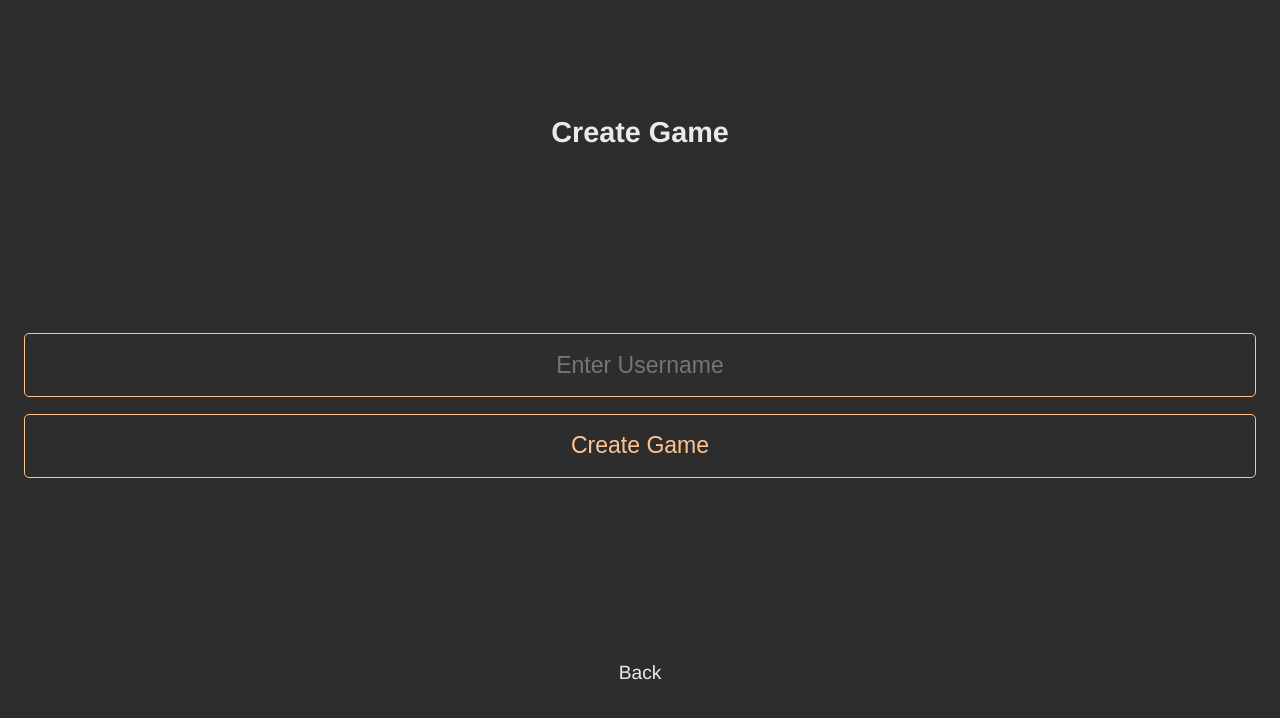
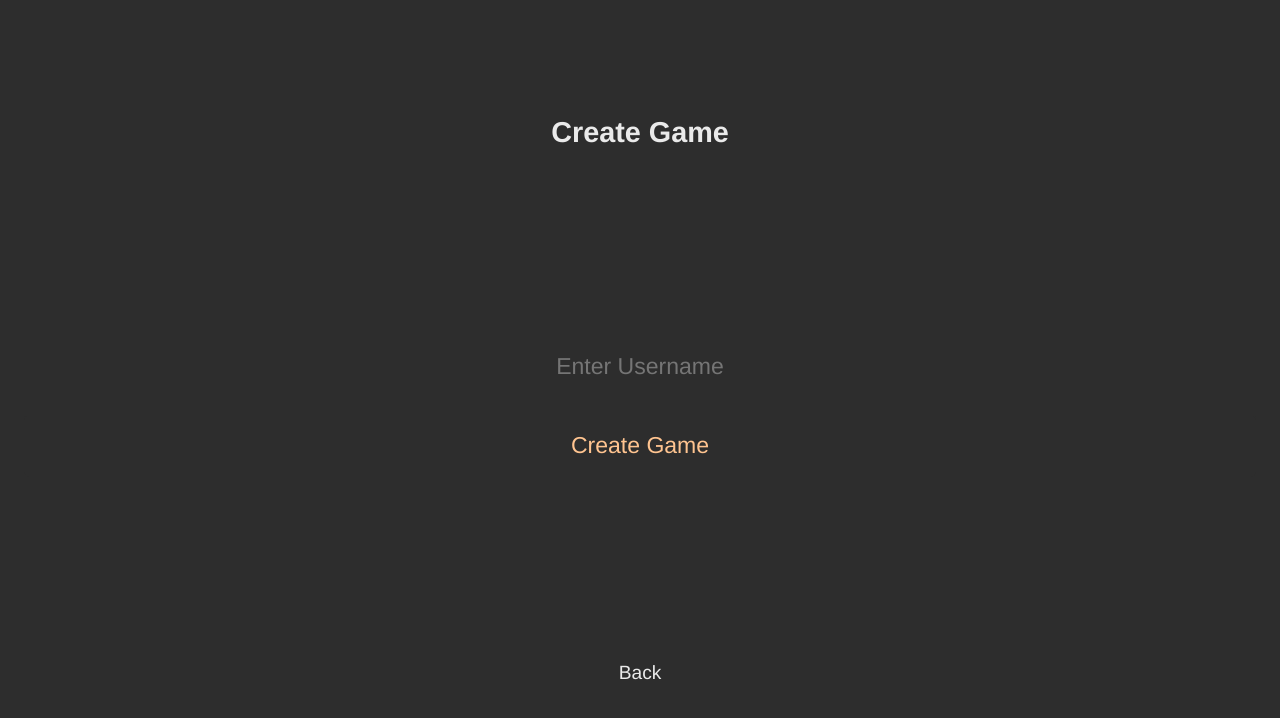
Before and after one commit to rmar8138/the-mind, a Vue app: page /create in a window 1280 px wide. Shown: the top 718 px of the page. Built offline with nearby package versions, Linux system fonts and the light colour scheme; no server answers; what vue-socket.io-extended would draw is missing.

Commit message:
Styles for lobby

```diff
--- a/src/App.vue
+++ b/src/App.vue
@@ -20,7 +20,7 @@ html {
 }
 
 body {
-  font-family: Avenir, Helvetica, Arial, sans-serif;
+  font-family: $font-primary;
   -webkit-font-smoothing: antialiased;
   -moz-osx-font-smoothing: grayscale;
   color: $color-white;
@@ -37,28 +37,52 @@ a {
   color: $color-white;
 }
 
+li {
+  list-style: none;
+}
+
 input {
+  font-family: $font-primary;
   padding: $space-sm;
   background-color: $color-black;
   color: $color-primary;
-  border: 1px solid $color-primary;
+  border: 1px solid transparent;
   padding: $space-sm;
-  border-radius: 5px;
+  /* border-radius: 5px; */
   font-size: $text-md;
   text-align: center;
   width: 100%;
+  transition: all 0.2s ease-out;
+
+  &:focus {
+    outline: none;
+    border-bottom: 1px solid $color-primary;
+  }
+
+  &:focus::-webkit-input-placeholder {
+    color: transparent;
+  }
+}
+
+button {
+  font-family: $font-primary;
+  border: none;
 }
 
 .button {
   text-decoration: none;
   background-color: $color-black;
   color: $color-primary;
-  border: 1px solid $color-primary;
+  /* border: 1px solid $color-primary; */
   padding: $space-sm;
   border-radius: 5px;
   font-size: $text-md;
   width: 100%;
 }
+
+/* .button-empty {
+  border: 1px solid transparent;
+} */
 
 .app {
   height: 100vh;
--- a/src/styles/_variables.scss
+++ b/src/styles/_variables.scss
@@ -4,6 +4,9 @@ $color-dark-grey: #3e3e3e;
 $color-light-grey: #a4a4a4;
 $color-white: #eaeaea;
 $color-primary: #ffc490;
+
+// TYPE FACE VARIABLES //
+$font-primary: Avenir, Helvetica, Arial, sans-serif;
 
 // FONT SIZE VARIABLES //
 $base-size: 1em;
--- a/src/views/CreateGame.vue
+++ b/src/views/CreateGame.vue
@@ -3,7 +3,7 @@
     <h2>Create Game</h2>
     <div class="button-group">
       <input type="text" v-model="username" placeholder="Enter Username" />
-      <button class="button">Create Game</button>
+      <button class="button button-empty">Create Game</button>
     </div>
     <router-link to="/">Back</router-link>
   </form>
--- a/src/views/Lobby.vue
+++ b/src/views/Lobby.vue
@@ -1,14 +1,16 @@
 <template>
   <div class="lobby">
+    <div>
       <div class="heading">
         <h2>Lobby</h2>
         <span>Room ID: {{ room.roomId }}</span>
       </div>
       <div class="players">
         <h3>Players</h3>
-      <ul v-for="player in room.players" :key="player.id">
-        <li>{{ player.username }}</li>
+        <ul>
+          <li v-for="player in room.players" :key="player.id">{{ player.username }}</li>
         </ul>
+      </div>
     </div>
     <button class="button" @click.prevent="startGame">Start Game</button>
   </div>
@@ -56,6 +58,8 @@ export default {
 
 <style lang="scss" scoped>
 .lobby {
+  text-align: center;
+  padding: $space-md;
   height: 100vh;
   display: flex;
   flex-direction: column;
@@ -63,10 +67,21 @@ export default {
 }
 
 .heading {
-  text-align: center;
+  margin-bottom: $space-md;
 }
 
-.players {
-  justify-self: flex-start;
+h3 {
+  color: $color-light-grey;
+}
+
+ul {
+  li:not(:last-child) {
+    border-bottom: 1px solid $color-dark-grey;
+  }
+}
+
+li {
+  font-size: $text-lg;
+  padding: $space-sm;
 }
 </style>
```
Lines whose indentation alone changed are shown as unchanged.
